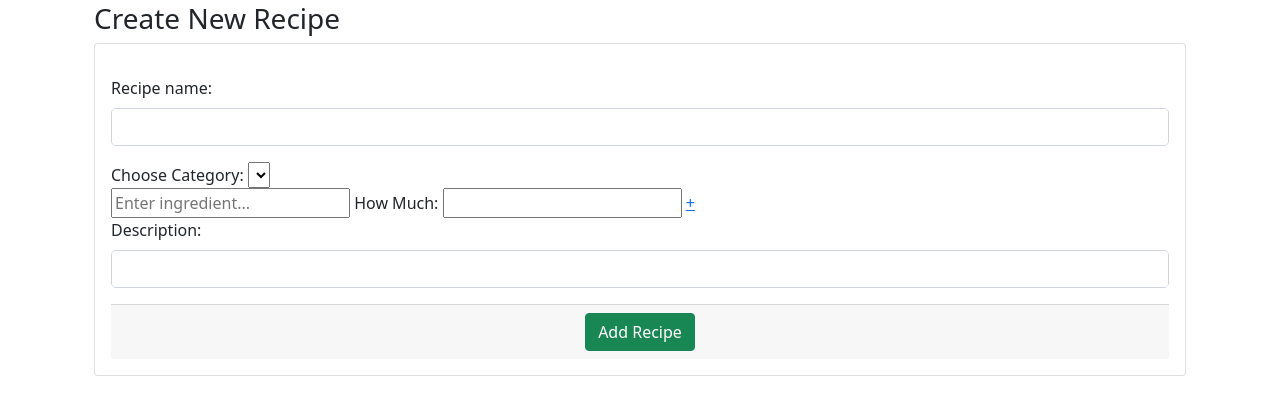
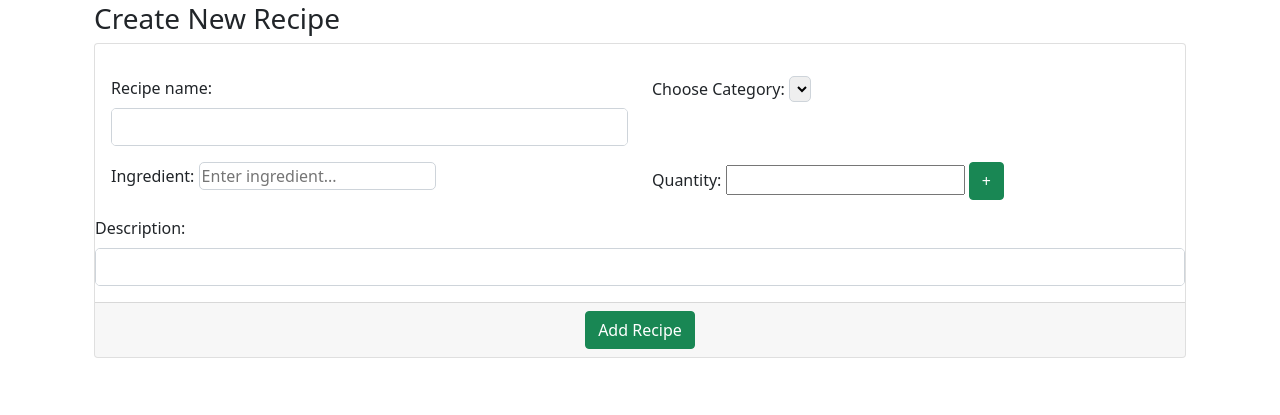
Before and after one commit to pjotrs-osnovskis/recipe-app-ms3-po, a Flask app: page /search in a window 1280 px wide. Shown: the part 59-474 px from the top of the page. Run offline with Flask 2, Linux system fonts and the light colour scheme; data that the repository does not hold is empty; some libraries are stand-ins or nearby versions.

Commit message:
Tidied up add_recipe.html. removed nested forms

```diff
--- a/app.py
+++ b/app.py
@@ -161,20 +161,28 @@ def logout():
 @app.route("/add_recipe", methods=["GET", "POST"])
 def add_recipe():
     if request.method == "POST":
+
+
+        meal_ingredients = []
+        ingredient_name = request.form.getlist("ingredient_name")
+        ingredient_amount = request.form.getlist("ingredient_amount")
+
+        for i in range(len(ingredient_name)):
+            ingredient1 = {
+                "ingredient_name": ingredient_name[i],
+                "ingredient_amount": ingredient_amount[i]
+            }
+
+        meal_ingredients.append(ingredient1)
+
         recipe = {
             "category_name": request.form.get("category_name"),
             "recipe_name": request.form.get("recipe_name"),
             "recipe_description": request.form.get("recipe_description"),
-            "ingredients": [
-                {
-                "ingredient": request.form.get("ingredient_name"),
-                "amount": request.form.get("ingredient_amount")
-                }
-            ],
+            "ingredients": meal_ingredients,
             "creation_date": datetime.now(),
             "created_by": session["user"]
         }
-
         mongo.db.recipes.insert_one(recipe)
         return redirect( url_for("add_recipe") )
 
--- a/static/css/styles.css
+++ b/static/css/styles.css
@@ -144,12 +144,26 @@ https://www.w3schools.com/howto/howto_css_custom_scrollbar.asp */
     margin-right: 0.5rem;
 }
 
- /* INGREDIENTS  */
+ /* ------ INGREDIENTS ------ */
+#ingredients{
+    height: 4rem;
+    margin: 0.5rem;
+    padding: 0.25rem;
+    display: inline;
 
- #ingredients li{
-     display: inline;
-     margin: 1rem 0;
- }
+}
+
+#ingredients li{
+    display: inline;
+    font-weight: bold;
+}
+
+#ingredients button{
+    margin-left: 0.5rem;
+    border: none;
+}
+
+
 
 
 /* MEDIA QUERIES - MOBILE VERSION */
--- a/static/js/scripts.js
+++ b/static/js/scripts.js
@@ -18,8 +18,6 @@ function remove(ingredient){
     ingredient.parentNode.parentNode.removeChild(ingredient.parentNode);
 }
 
-
-
 let inputText = document.querySelector("#ingredientInput");
 let ingrAmount = document.querySelector("#ingredientAmount")
 let myButton = document.querySelector('#myButton');
@@ -39,12 +37,12 @@ myButton.addEventListener('click', (e)=>{
 
             var myLi = document.createElement('li');
             myLi.setAttribute("name", "ingredient_name")
-            myLi.setAttribute("id", "ingredient_name")
+            myLi.setAttribute("value", inputText.value.toLowerCase())
             myLi.innerHTML = inputText.value + " x ";
 
             var amount = document.createElement('li');
             amount.setAttribute("name", "ingredient_amount")
-            amount.setAttribute("id", "ingredient_amount")
+            amount.setAttribute("value", parseInt(ingrAmount.value))
             amount.innerHTML = ingrAmount.value;
 
             var remove = document.createElement("button");
--- a/templates/add_recipe.html
+++ b/templates/add_recipe.html
@@ -22,60 +22,70 @@
     <form class="" name="add_recipe" method="POST" action="{{ url_for('add_recipe') }}">
         <!-- recipe name -->
         <div class="card-body">
+            <div class="row">
+                <div class="col-6">
                     <div class="mb-3">
                         <label for="recipe_name" class="form-label">Recipe name: </label>
                         <div class="form-input">
-                        <input class="form-control" id="recipe_name" name="recipe_name" type="text" minlength="5" maxlength="50">
+                            <input class="form-control" id="recipe_name" name="recipe_name" type="text" minlength="5"
+                                maxlength="50">
+                        </div>
                     </div>
                 </div>
 
+                <div class="col-6">
                     <!-- choose category -->
-                <form class="">
                     <label for="categList">
                         Choose Category:
                     </label>
-                    <select id="category_name" name="category_name">
+                    <select id="category_name" name="category_name" class="form-input">
                         {% for category in categories %}
                         <option class="category-in-dlist" value="{{ category.category_name }}">
                             {{ category.category_name }}
                         </option>
                         {% endfor %}
                     </select>
-                </form>
+                </div>
+            </div>
             <!-- choose ingredients -->
-
-                    <div class="choose-ingredients overflow-auto">
             <!-- Search ingredients in real time -->
-                        <form action="">
-                            <input class="" type="text" list="ingredientsList" id="ingredientInput"   placeholder="Enter ingredient...">
-                            <datalist id="ingredientsList" >
+            <div class="row">
+                <div class="col-6">
+                    <label for="ingredientInput">Ingredient: </label>
+                    <input class="form-input" type="text" list="ingredientsList" id="ingredientInput"
+                        placeholder="Enter ingredient...">
+                    <datalist id="ingredientsList">
                         {% for ingredient in ingredients %}
-                                    <option name="ingredient" value="{{ ingredient.ingredient_name }}">
+                        <option value="{{ ingredient.ingredient_name }}">
                             {{ ingredient.ingredient_name }}
                         </option>
                         {% endfor %}
                     </datalist>
-                            <label for="ingredientAmount">How Much: </label>
-                            <input class="" type="text" id="ingredientAmount" name="ingredientAmount">
-                            <a href="#" id="myButton" >+</a>
-                        </form>
                 </div>
-                    <div class="newList">
+                <div class="col-6">
+                    <label for="ingredientAmount">Quantity: </label>
+                    <input class="" type="text" id="ingredientAmount">
+                    <button class="btn btn-success" id="myButton">+</button>
+
+                </div>
             </div>
 
-
+            <!-- Space where new ingredients will be added -->
+        </div>
+        <div class="newList" name="newList"></div>
 
         <!-- enter description -->
         <div class="mb-3">
             <label for="description" class="form-label">Description: </label>
             <div class="form-input">
-                        <input class="form-control" id="recipe_description" name="recipe_description" type="text" minlength="5" maxlength="50">
+                <input class="form-control" id="recipe_description" name="recipe_description" type="text" minlength="5"
+                    maxlength="255">
             </div>
         </div>
 
         <!-- add recipe button -->
         <div class="card-footer text-center">
-                <button class="btn btn-success" type="submit" >
+            <button class="btn btn-success" type="submit">
                 Add Recipe
             </button>
         </div>
```
Lines whose indentation alone changed are shown as unchanged.
